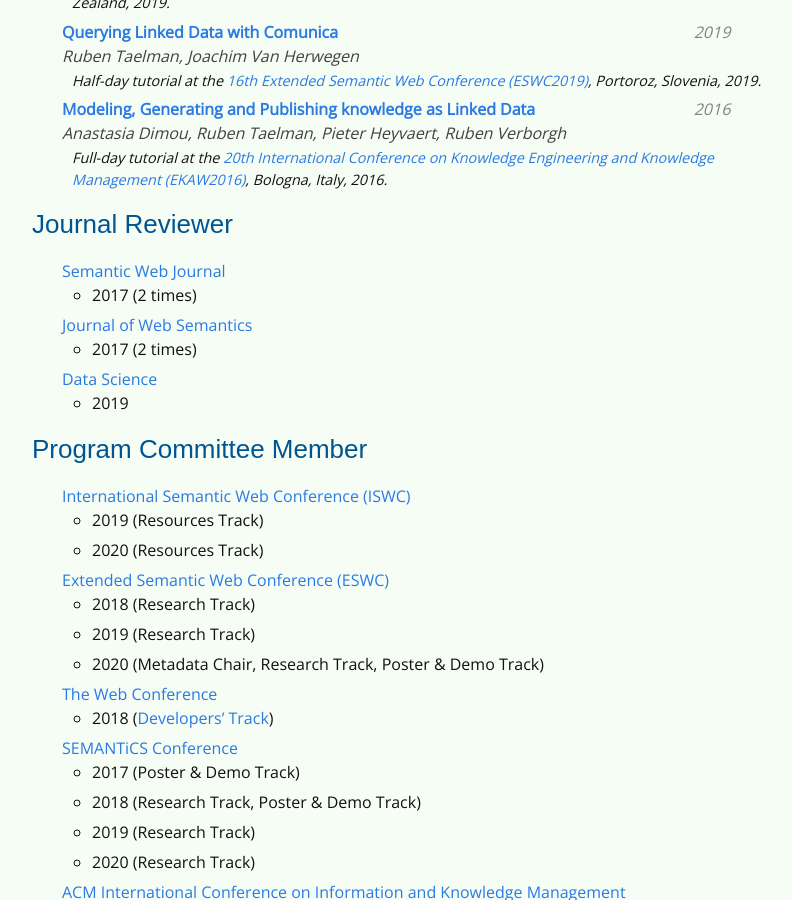
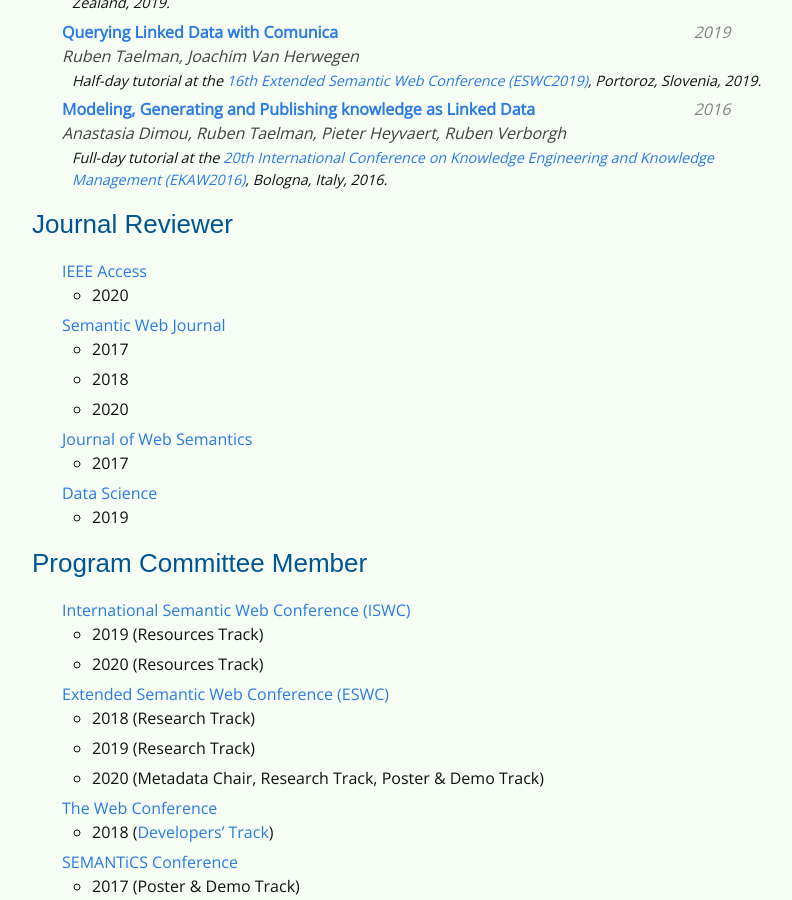
Before and after one commit to rubensworks/rubensworks.net, a Jekyll site: the page built from cv.md, in a window 1280 px wide and 900 px high, scrolled down 3514 px. Shown: the whole window, without its empty margins (238-1030 px from the left). Built offline with Jekyll 4.4.1, drawn with Linux system fonts in a browser that asks for light colours; some web fonts are replaced.

Commit message:
Add IEEE Access to journal reviews

```diff
--- a/cv.md
+++ b/cv.md
@@ -218,10 +218,14 @@
 
 ### Journal Reviewer
 
+* [IEEE Access](https://ieeeaccess.ieee.org/)
+    * 2020
 * [Semantic Web Journal](http://semantic-web-journal.net/)
-    * 2017 (2 times)
+    * 2017
+    * 2018
+    * 2020
 * [Journal of Web Semantics](https://www.journals.elsevier.com/journal-of-web-semantics)
-    * 2017 (2 times)
+    * 2017
 * [Data Science](https://www.iospress.nl/journal/data-science/)
     * 2019
 {:.cv-listing}
```
